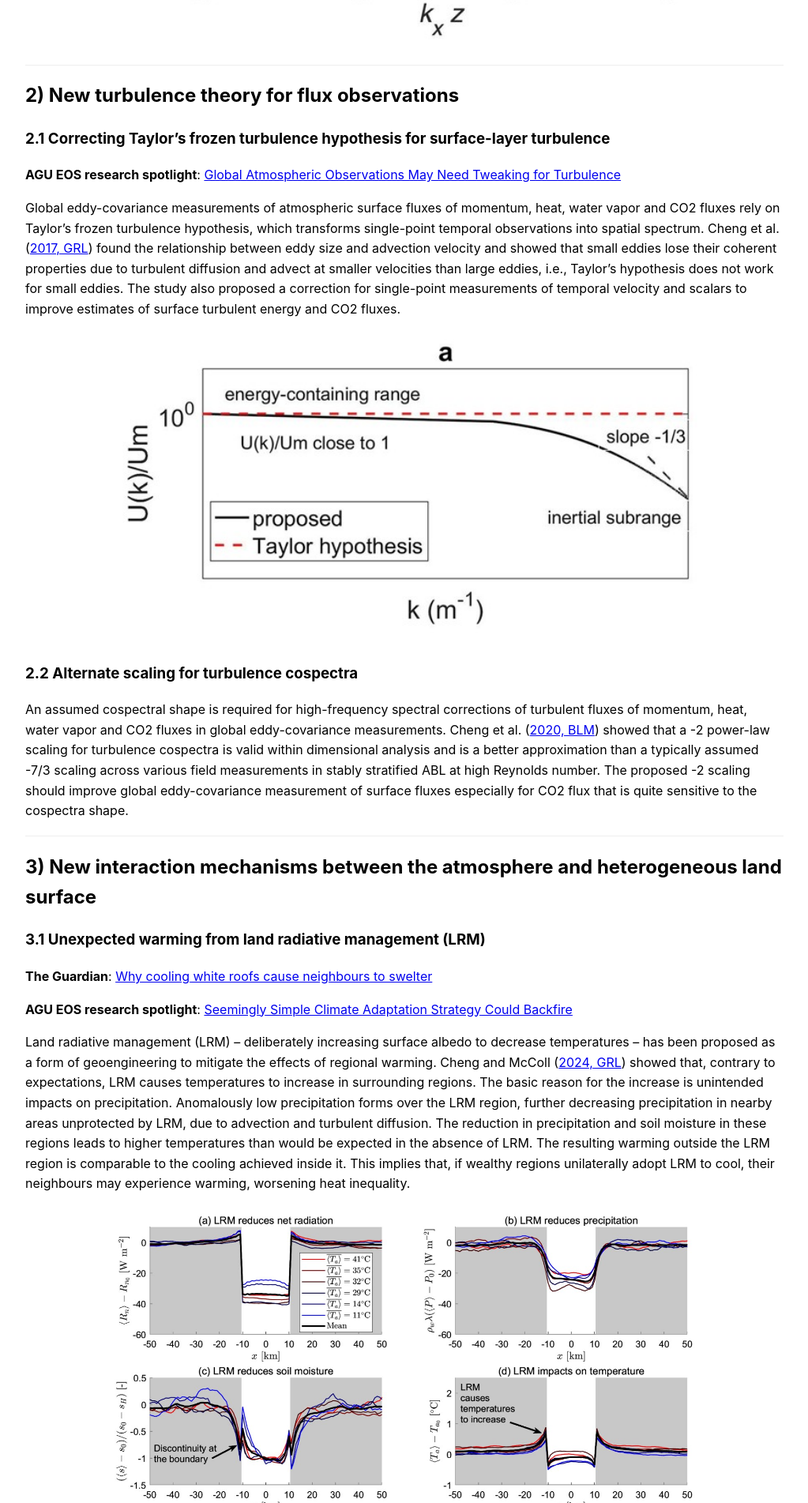
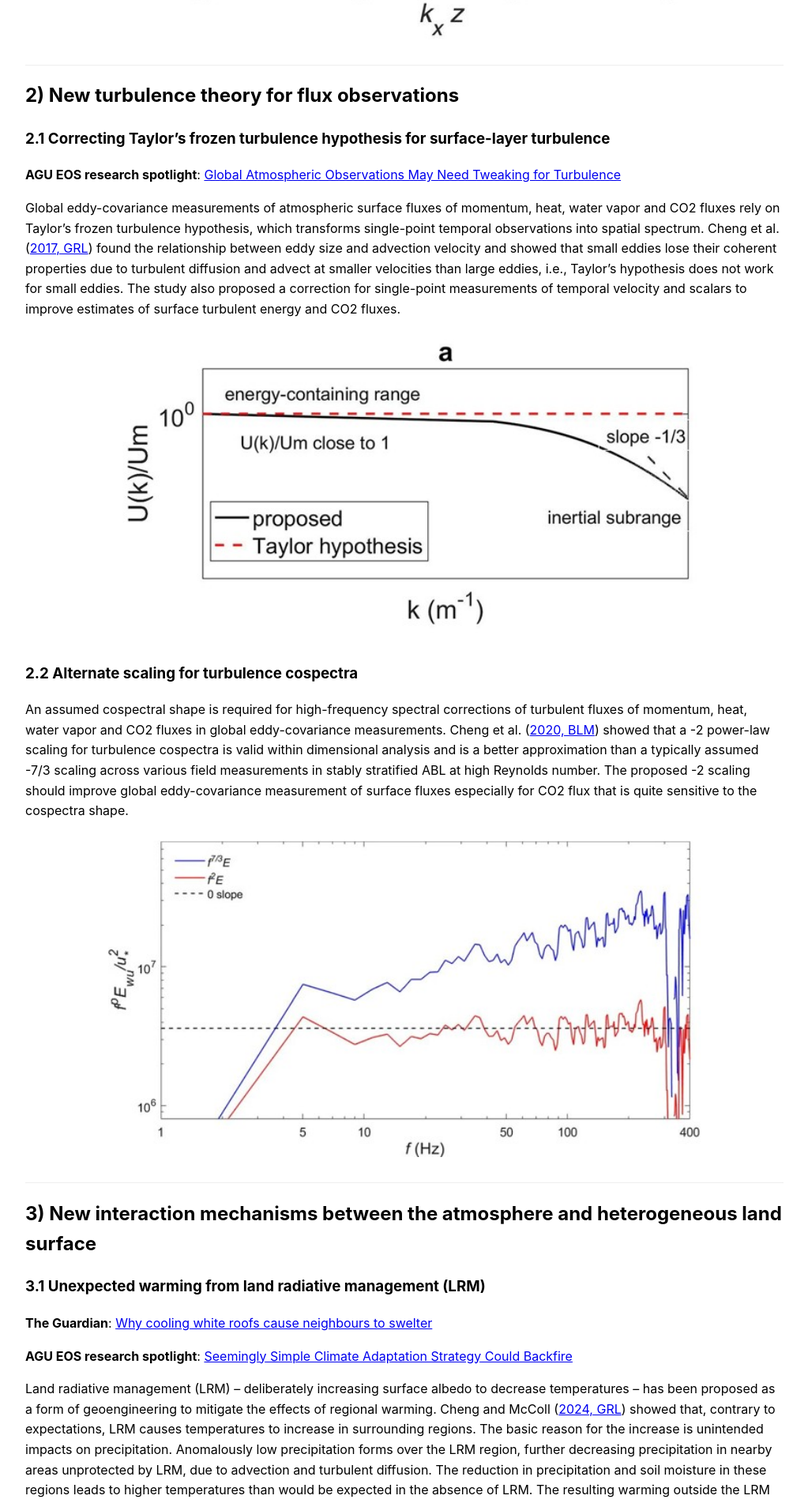
Before and after one commit to yc2965/yc2965.github.io, a Jekyll site: the page built from research.md, in a window 1280 px wide. Shown: the part 4497-6400 px from the top of the page at 79% size, without its empty margins (128-1151 px from the left). Built offline with Jekyll 4.4.1, drawn with Linux system fonts in a browser that asks for light colours; our own code applies the rules of GitHub Pages for plain Markdown files.

Commit message:
Update research.md

```diff
--- a/research.md
+++ b/research.md
@@ -85,7 +85,13 @@ Global eddy-covariance measurements of atmospheric surface fluxes of momentum, h
 ### 2.2 Alternate scaling for turbulence cospectra
 An assumed cospectral shape is required for high-frequency spectral corrections of turbulent fluxes of momentum, heat, water vapor and CO2 fluxes in global eddy-covariance measurements. Cheng et al. ([2020, BLM](https://doi.org/10.1007/s10546-020-00545-6)) showed that a -2 power-law scaling for turbulence cospectra is valid within dimensional analysis and is a better approximation than a typically assumed -7/3 scaling across various field measurements in stably stratified ABL at high Reynolds number. The proposed -2 scaling should improve global eddy-covariance measurement of surface fluxes especially for CO2 flux that is quite sensitive to the cospectra shape.
 
-
+<figure style="text-align: center; margin: 1.5rem auto;">
+  <img
+    src="/images/turbulence-cospectra.jpg"
+    alt="Comparison between MOST and the stratification-dependent log law"
+    style="width: 100%; max-width: 750px;"
+  >
+</figure>
 ---
 
 ## 3) New interaction mechanisms between the atmosphere and heterogeneous land surface
@@ -133,3 +139,10 @@ Deforestation, urbanization and construction of wind farms can change the land s
 **AGU EOS research spotlight**: [How Much Will Western Wildfires Worsen Under Warming?](https://eos.org/research-spotlights/how-much-will-western-wildfires-worsen-under-warming)
 
 Cheng et al. ([2026, AGU Advances](https://doi.org/10.1029/2026AV002350)) shows that widely cited projections of wildfire risk in western U.S. forests may be substantially overestimated under future warming. Many prior studies rely on vapor pressure deficit (VPD)—a measure of atmospheric dryness—as a proxy for fuel dryness, leading to projections of dramatic increases in burned area. We demonstrate that while VPD correlates well with historical fire activity, it exaggerates future drying because it is not a physically reliable measure of fuel dryness under climate change. Using soil moisture—a more direct proxy for fuel dryness—we find that burned forest area is likely to increase much more modestly, by about a factor of 2–3 by the end of the century rather than an order-of-magnitude or more. These results highlight the importance of properly representing land–atmosphere interactions when assessing future wildfire risk.
+<figure style="text-align: center; margin: 1.5rem auto;">
+  <img
+    src="/images/wildfire-soilmoisture-VPD.jpg"
+    alt="Comparison between MOST and the stratification-dependent log law"
+    style="width: 100%; max-width: 750px;"
+  >
+</figure>
```
